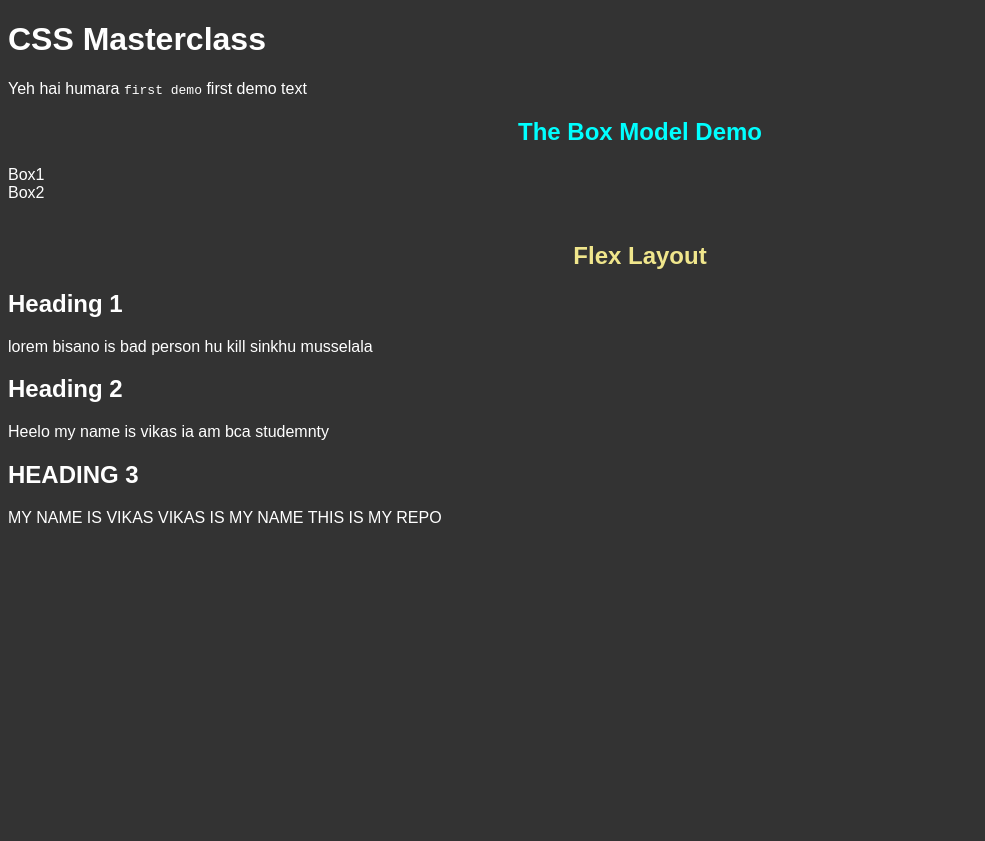
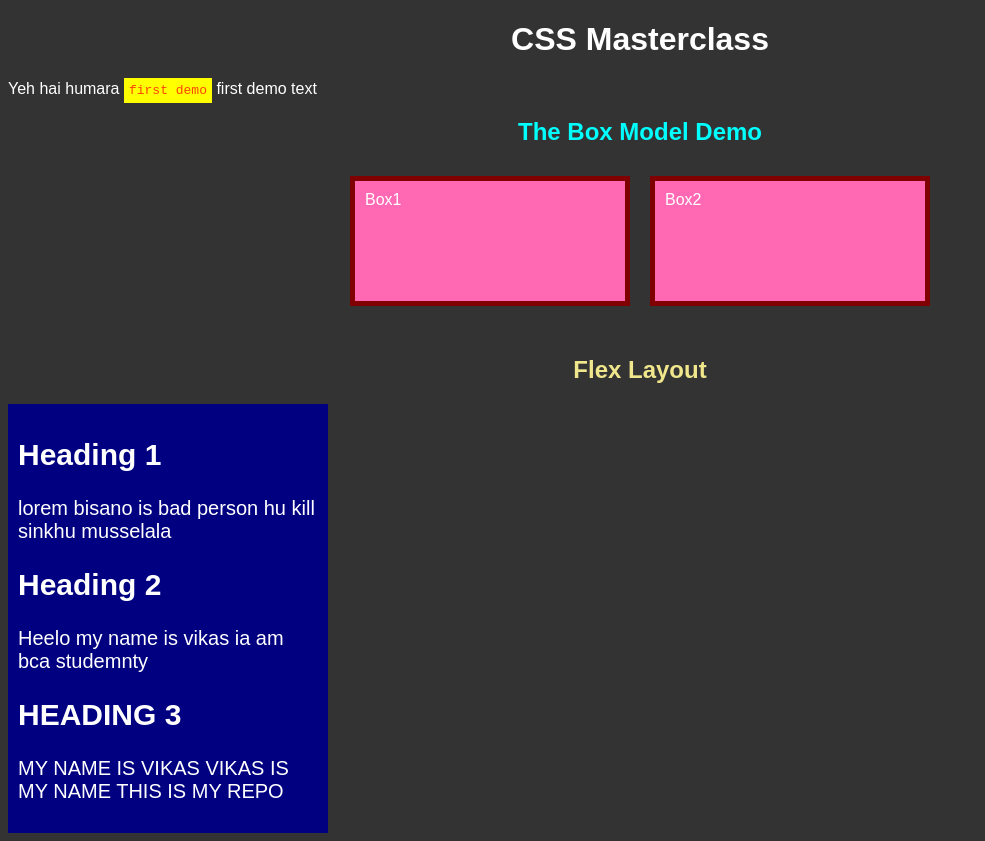
Before and after one commit to vikaschuahan/100-Day-Of-Code, a plain HTML site: page Day-12 CSS in ONE SHOT/index.html in a window 1280 px wide. Shown: the whole page, without its empty margins (0-985 px from the left). Before the commit the page ends 800 px from the top, so only its background shows below. Drawn offline with Linux system fonts and the light colour scheme.

Commit message:
CSS in One Shot

```diff
--- a/Day-12 CSS in ONE SHOT/styles.css
+++ b/Day-12 CSS in ONE SHOT/styles.css
@@ -5,58 +5,38 @@ body {
   font-family: Arial, Helvetica, sans-serif;
 }
 
-/* center main title */* center main title */
-#main-title { {
+/* center main title */
+#main-title {
   text-align: center;
 }
 
-/* inline highlight chip */* inline highlight chip */
-.highlight {.highlight {
-  background-color: yellow;ckground-color: yellow;
-  color: orangered;;
+/* inline highlight chip */
+.highlight {
+  background-color: yellow;
+  color: orangered;
   padding: 5px;
 }
 
-/* Box Model demo row */ row */
+/* Box Model demo row */
 #d1 {
   display: flex;
-  justify-content: center;: center;
+  justify-content: center;
 }
 
-/* box showing margin/padding/border *//* box showing margin/padding/border */
-.box {box {
+/* box showing margin/padding/border */
+.box {
   width: 250px;
   height: 100px;
-  background-color: hotpink;tpink;
+  background-color: hotpink;
   margin: 10px;
   padding: 10px;
   border: 5px solid maroon;
 }
 
-/* Flexbox container *//* Flexbox container */
-.Flex-container {iner {
-  display: flex;
-  min-height: 200px;x;
-  background-color: gray; gray;
-  padding: 10px;
-  justify-content: center; justify-content: center;
-  gap: 10px; /* space between cards */  gap: 10px; /* space between cards */
-
-
-
-
-
-
-
-
-
-
-}  width: 300px;  font-size: 20px;  padding: 10px;  background-color: navy;.Flex-item {/* Flexbox item card */}}
-
-/* Flexbox item card */
-.Flex-item {
-  background-color: navy;
-  padding: 10px;
-  font-size: 20px;
-  width: 300px;
+/* Flexbox container */
+.Flex-container {
+    background-color: navy;
+    padding: 10px;
+    font-size:20px;
+    width: 300px;
 }
```
